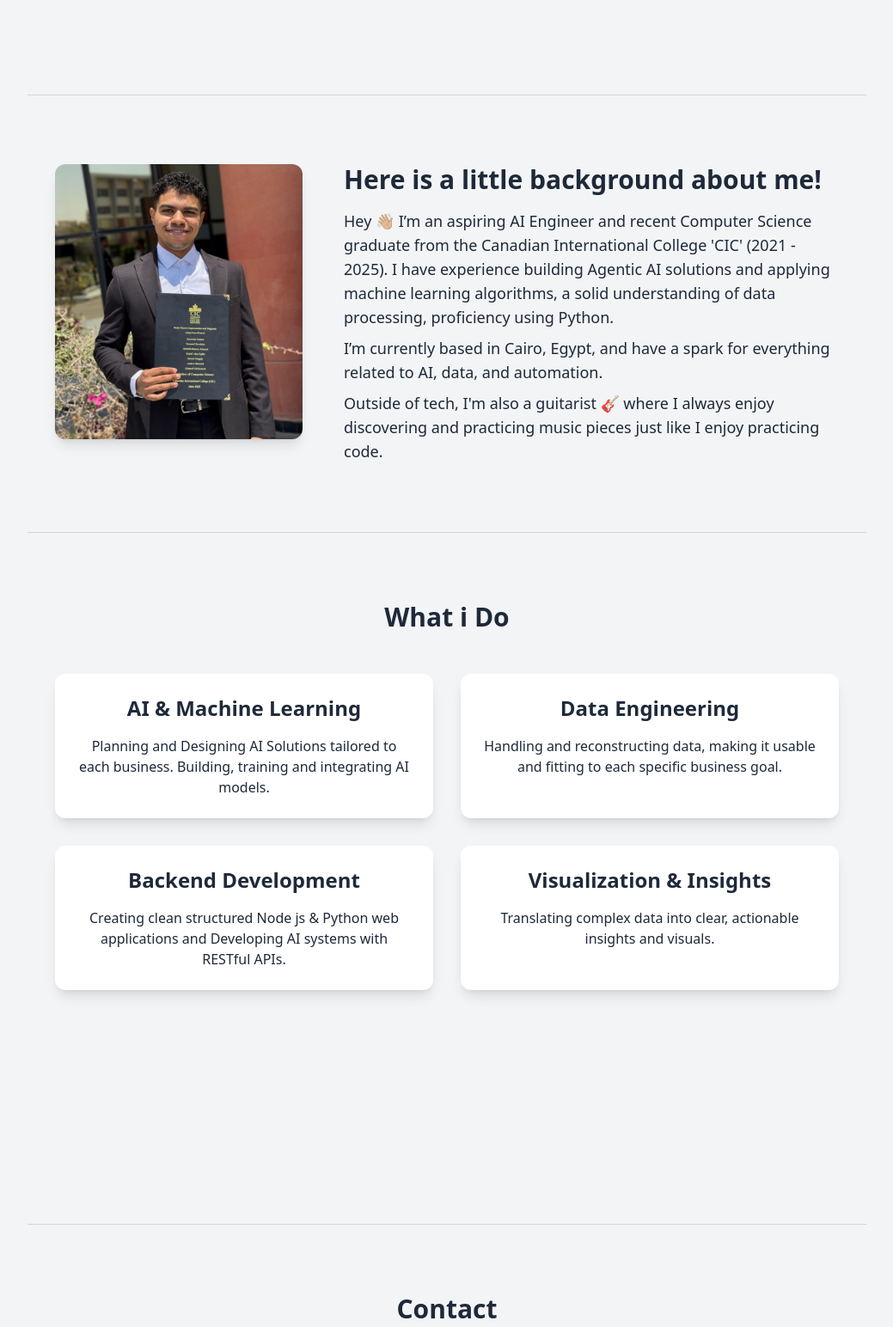
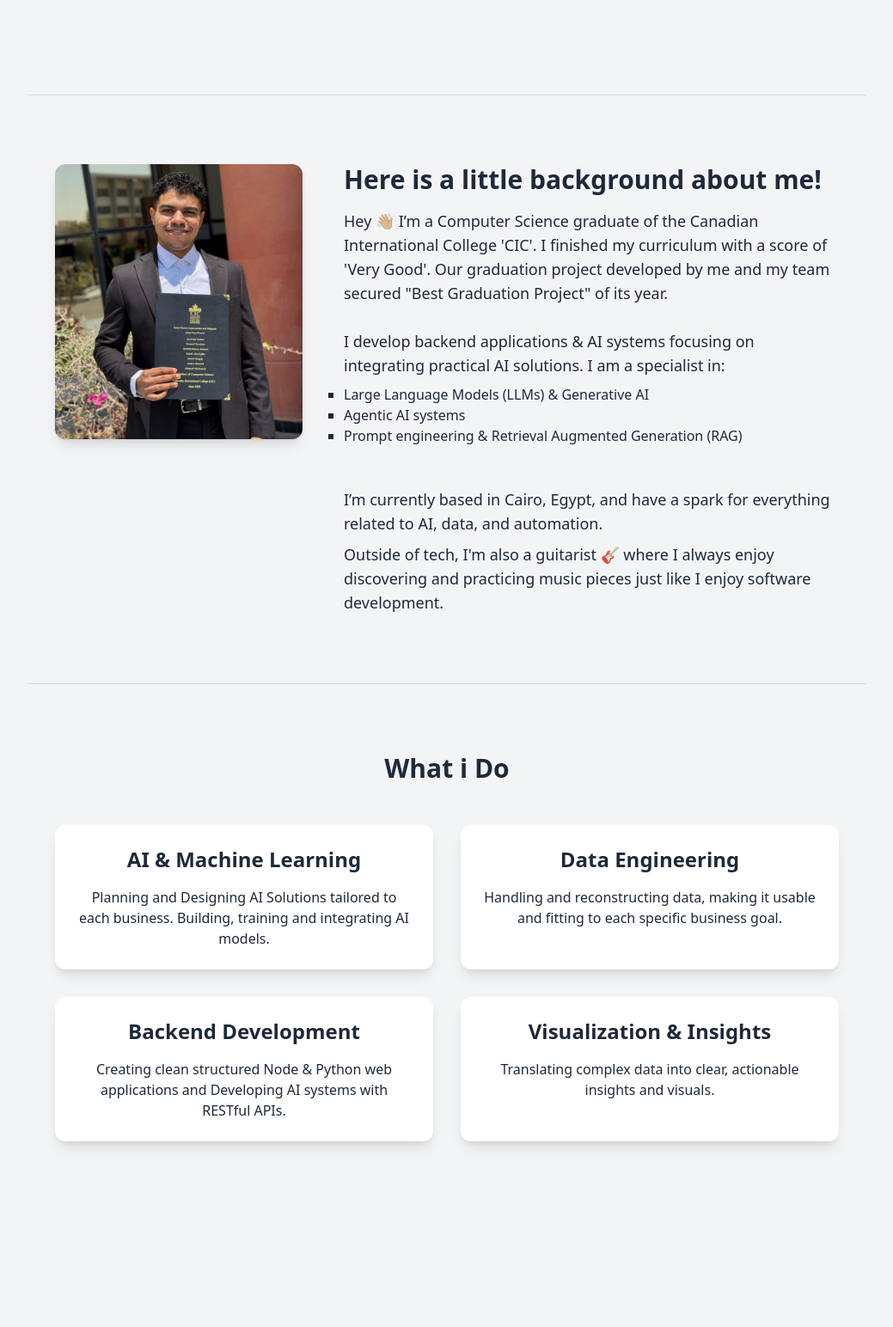
Before and after one commit to ahmedhussein02/portfolio, a Flask app: page / in a window 1280 px wide. Shown: the part 654-2198 px from the top of the page at 86% size, without its empty margins (120-1159 px from the left). Run offline with Flask 3, Linux system fonts and the light colour scheme.

Commit message:
changed homepage info

```diff
--- a/templates/index.html
+++ b/templates/index.html
@@ -48,10 +48,16 @@
       Here is a little background about me!
     </h2>
     <p class="text-base sm:text-lg mb-2">
-      Hey 👋🏼 I’m an aspiring AI Engineer and recent Computer Science
-      graduate from the Canadian International College 'CIC' (2021 - 2025). I
-      have experience building Agentic AI solutions and applying machine learning algorithms, a solid understanding of
-      data processing, proficiency using Python.
+      Hey 👋🏼 I’m a Computer Science graduate of the Canadian International College 'CIC'.
+      I finished my curriculum with a score of 'Very Good'.
+      Our graduation project developed by me and my team secured "Best Graduation Project" of its year.<br></br>
+      I develop backend applications & AI systems focusing on integrating practical AI solutions.
+      I am a specialist in:
+      <ul style="list-style-type: square;">
+        <li>Large Language Models (LLMs) & Generative AI</li>
+        <li>Agentic AI systems</li>
+        <li>Prompt engineering & Retrieval Augmented Generation (RAG)</li>
+      </ul><br></br>
     </p>
     <p class="text-base sm:text-lg mb-2">
       I’m currently based in Cairo, Egypt, and have a spark for everything
@@ -59,7 +65,7 @@
     </p>
     <p class="text-base sm:text-lg">
       Outside of tech, I'm also a guitarist 🎸 where I always enjoy discovering
-      and practicing music pieces just like I enjoy practicing code.
+      and practicing music pieces just like I enjoy software development.
     </p>
   </div>
 </section>
@@ -86,7 +92,7 @@
     <div class="p-6 bg-white shadow-lg rounded-xl text-center">
       <h3 class="text-xl sm:text-2xl font-semibold mb-4">Backend Development</h3>
       <p>
-        Creating clean structured Node js & Python web applications and Developing AI systems with
+        Creating clean structured Node & Python web applications and Developing AI systems with
         RESTful APIs.
       </p>
     </div>
```
